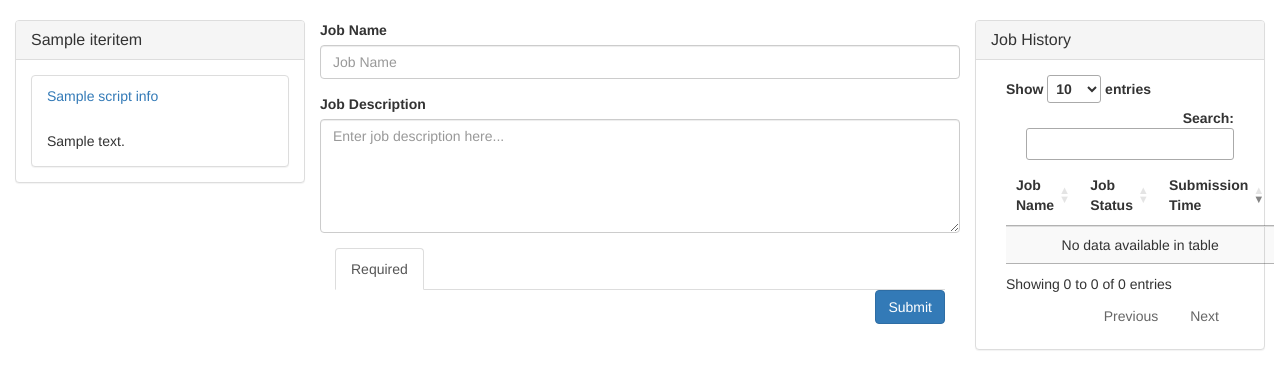
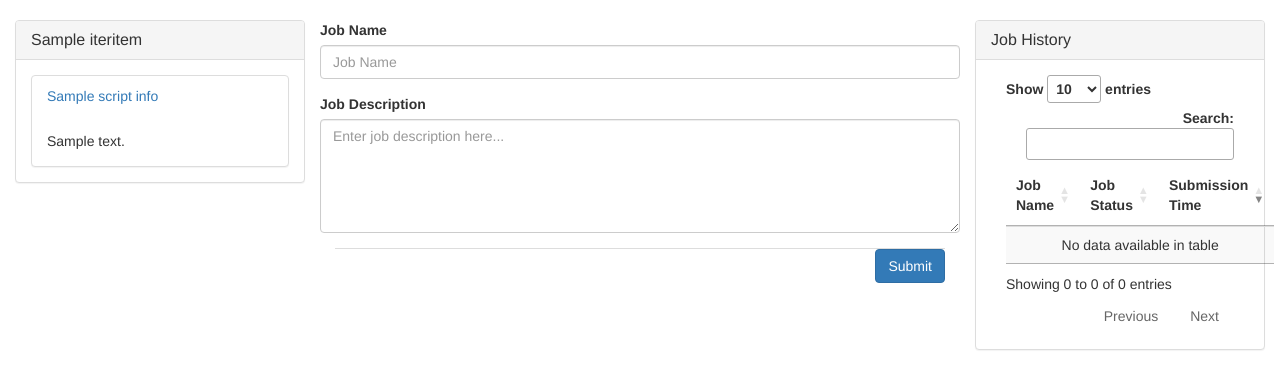
Before and after one commit to Chris7/djangui-home, a Django app: template djguihome/templates/djangui_home.html in a window 1280 px wide. Shown: the part 52-441 px from the top of the page. Run offline with Django 3.2, Linux system fonts and the light colour scheme; the template is opened without the code that fills it: most values are stand-ins (such as "Sample title", 1, 10 or a date in 2020); some libraries are stand-ins or nearby versions.

Commit message:
no more predefined tabs

```diff
--- a/djguihome/apps.py
+++ b/djguihome/apps.py
@@ -24,7 +24,6 @@ class DjanguiHomeConfig(AppConfig):
                         script_name = [i for i in model._meta.fields if i.name == 'djangui_script_name'][0].default
                         # the script name is normally a filepath, so fix this
                         script_name = os.path.splitext(os.path.split(script_name)[1])[0]
-                        print model, script_name
                         # import pdb; pdb.set_trace();
                         scripts.append({
                             'description': model.djangui_model_description,
--- a/djguihome/templates/djangui_home.html
+++ b/djguihome/templates/djangui_home.html
@@ -49,7 +49,7 @@ list-style-type: none;
         <div role="tabpanel">
           <!-- Nav tabs -->
           <ul class="nav nav-tabs" role="tablist" id="djangui-script-tabs">
-            <li role="presentation" class="active"><a href="#required" aria-controls="home" role="tab" data-toggle="tab">{% trans "Required" %}</a></li>
+{#            <li role="presentation" class="active"><a href="#required" aria-controls="home" role="tab" data-toggle="tab">{% trans "Required" %}</a></li>#}
           </ul>
 
           <!-- Tab panes -->
@@ -118,7 +118,6 @@ list-style-type: none;
             $.get($(this).data('href'), {},function(data){
                 var $jobform = $('#djangui-job-form');
                 $jobform.attr('action', data.action);
-                $jobform.find('#required').html(data.required);
                 var $djangui_tabs = $jobform.find('#djangui-script-tabs');
                 var $djangui_content = $jobform.find('#djangui-script-content');
                 for(var i=0;i<data.groups.length;i++){
@@ -127,7 +126,9 @@ list-style-type: none;
                     new_panel.html(data.groups[i].form);
                     $djangui_content.append(new_panel);
                 }
-                $('a[href="#required"]').trigger('click');
+                var $first = $('a[href="#djangui_dynamic_tab0"]');
+                if($first.length)
+                    $first.trigger('click');
 {#                bindPanels();#}
 
             }, "json");
```
